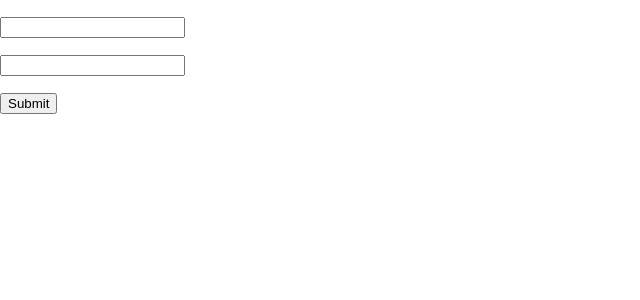
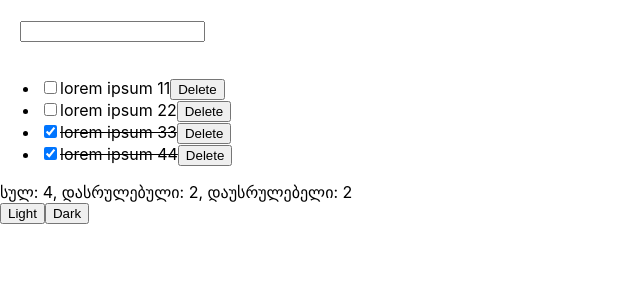
Before and after one commit to bekasturua/React-GeoLab, a React (Create React App) app: page / in a window 1280 px wide. Shown: the top 300 px of the page, without its empty margins (0-640 px from the left). Built offline with nearby package versions, Linux system fonts and the light colour scheme.

Commit message:
add fetch

```diff
--- a/package.json
+++ b/package.json
@@ -6,6 +6,7 @@
     "@testing-library/jest-dom": "^5.16.4",
     "@testing-library/react": "^13.3.0",
     "@testing-library/user-event": "^13.5.0",
+    "axios": "^0.27.2",
     "classnames": "^2.3.1",
     "react": "^18.2.0",
     "react-dom": "^18.2.0",
--- a/src/TodoApp/TodoApp.js
+++ b/src/TodoApp/TodoApp.js
@@ -3,6 +3,8 @@ import { useContext, useEffect, useRef, useState } from "react";
 import UserContext from "./Compomemts/Context/userContext";
 import SelectTheme from "./Compomemts/SelectTheme";
 import Auth from "./Auth";
+import axios from "axios";
+
 const ITEMS = [
   {
     id: 1,
@@ -32,12 +34,6 @@ function TodoApp() {
   const inputRef = useRef();
   const userContext = useContext(UserContext);
 
-  useEffect(() => {
-    if (inputRef.current) {
-      inputRef.current.focus();
-    }
-  }, []);
-
   function onItemChange(clickedItem) {
     const newValue = todos.map((item) => {
       if (item.id === clickedItem.id) {
@@ -61,6 +57,13 @@ function TodoApp() {
     ];
     setTodos(newItems);
     setValue("");
+
+    axios
+      .post("https://us-centrall-js04-04877.cloudfunctions.net/tasks/create", {
+        text: value,
+      })
+      .then((response) => console.log(response))
+      .catch((error) => console.log(error));
   }
 
   function onItemDelete(itemId) {
@@ -72,9 +75,9 @@ function TodoApp() {
   const itemsCompleted = todos.filter((item) => item.completed).length;
   const itemsNotCompleted = todos.filter((item) => !item.completed).length;
 
-  if (!userContext.user) {
-    return <Auth />;
-  }
+  // if (!userContext.user) {
+  //   return <Auth />;
+  // }
 
   return (
     <div>
```
Also changed, not shown: 1 other file (tests, documents, lock files or other folders).
